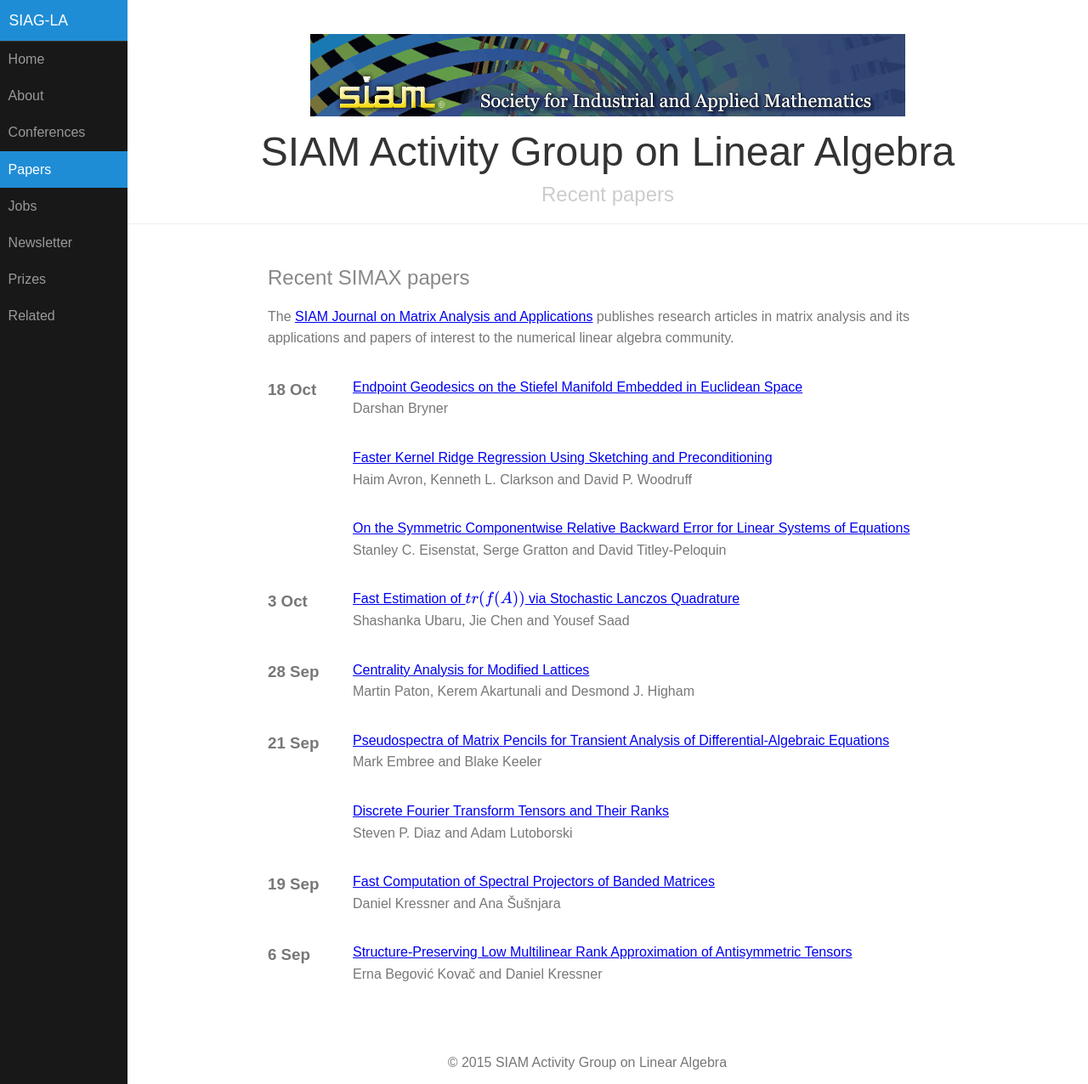
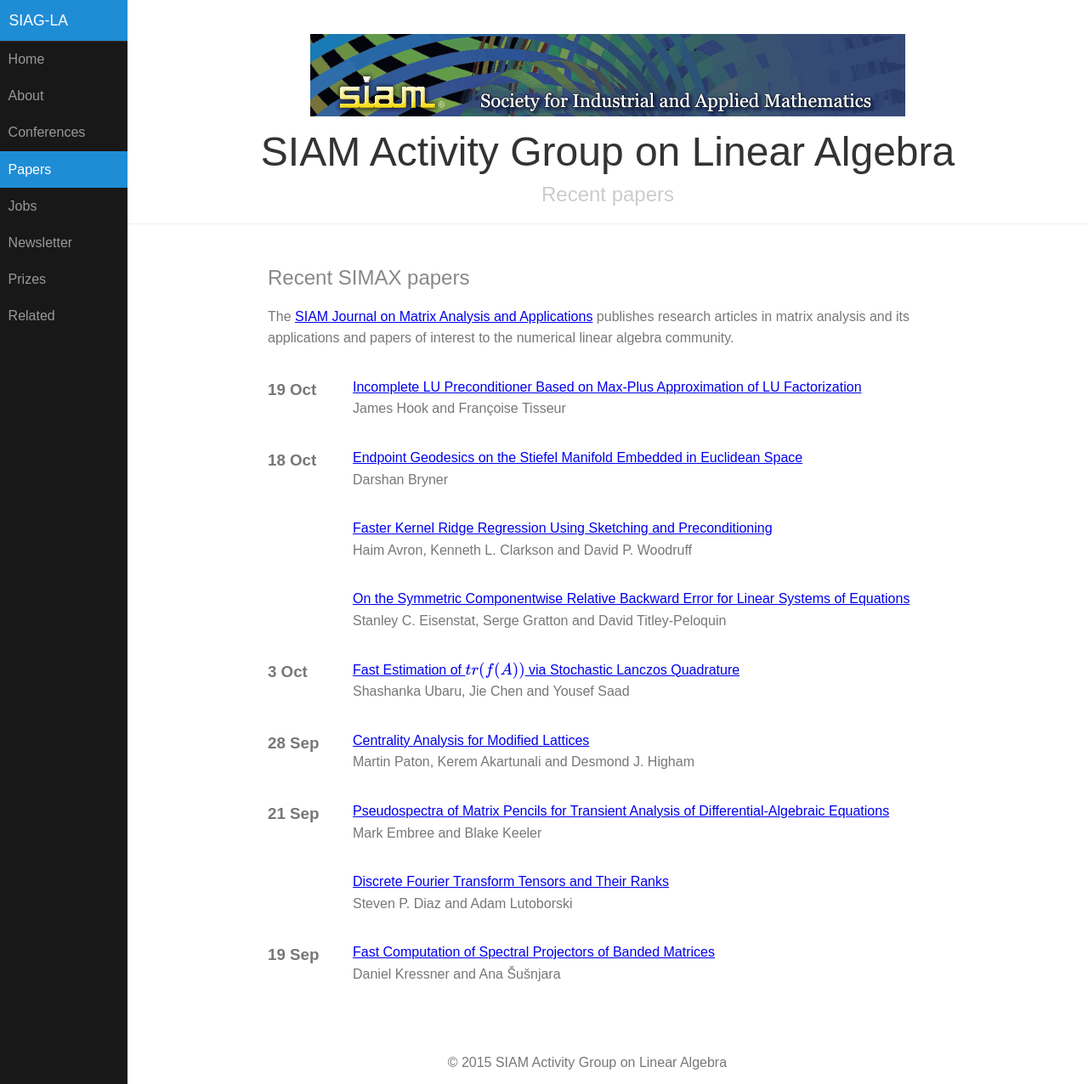
Before and after one commit to dbindel/siagla, a Jekyll site: the page built from simax.html, in a window 1280 px wide and 1276 px high. Shown: the whole window at 85% size. Built offline with Jekyll 4.4.1, drawn with Linux system fonts in a browser that asks for light colours; formulas are drawn with MathJax 3.

Commit message:
Automated updates to simax.yml

```diff
--- a/_data/simax.yml
+++ b/_data/simax.yml
@@ -2404,3 +2404,11 @@
   pp_start: '1139'
   title: Endpoint Geodesics on the Stiefel Manifold Embedded in Euclidean Space
   volume: '38'
+- authors: James Hook and Fran&#231;oise Tisseur
+  date: '2017-10-19T07:00:00Z'
+  doi: doi:10.1137/16M1094579
+  link: http://epubs.siam.org/doi/abs/10.1137/16M1094579?ai=s7&mi=3ezuvv&af=R
+  pp_end: '1189'
+  pp_start: '1160'
+  title: Incomplete LU Preconditioner Based on Max-Plus Approximation of LU Factorization
+  volume: '38'
```
